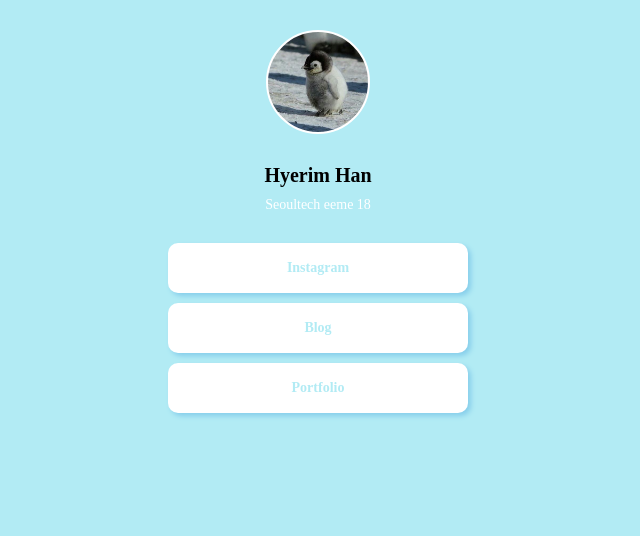
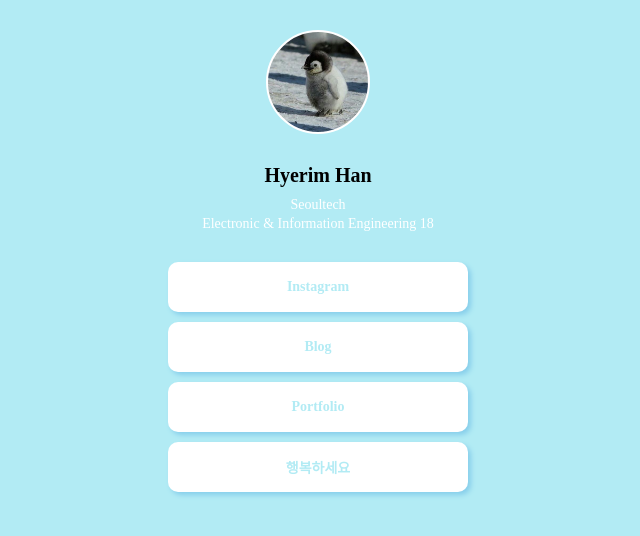
Before and after one commit to hyeeee14/mypage, a plain HTML site: page index.html in a window 1280 px wide. Shown: the whole page, without its empty margins (322-962 px from the left). Drawn offline with Linux system fonts and the light colour scheme; a web font is replaced by a local one.

Commit message:
Update index.html

```diff
--- a/index.html
+++ b/index.html
@@ -1,8 +1,6 @@
 <!DOCTYPE html>
 <html>
     <head>
-        <!-- 웹페이지 보이지는 않지만, 필요한 설정을 해두는 곳이에요.
-             우리가 집을 위해 미리 생각 해놓은 것을 적어두는 곳이라고 할 수 있죠!-->
         <meta charset="UTF-8" />
         <meta http-equiv="X-UA-Compatible" content="IE=edge" />
         <meta name="viewport" content="width=device-width, initial-scale=1.0" />
@@ -36,6 +34,12 @@
                 margin-bottom: 10px;
             }
             .sub{
+                color: white;
+                font-size:14px;
+                margin-top: 0px;
+                margin-bottom:3px;
+            }
+            .sub2{
                 color: white;
                 font-size:14px;
                 margin-top: 0px;
@@ -80,10 +84,12 @@
         <div class="wrap">
             <div class="profile"></div>
             <h1 class="main">Hyerim Han</h1>
-            <p class="sub">Seoultech eeme 18</p>
+            <p class="sub">Seoultech</p>
+            <p class="sub2">Electronic & Information Engineering 18</p>
             <a target="_blank" href="https://www.instagram.com/tteokhyerim/">Instagram</a>
             <a target="_blank" href="https://blog.naver.com/hyeeee14">Blog</a>
-            <a target="_blank" href="https://chang.spartacodingclub.kr/">Portfolio</a>
+            <a target="_blank" href="https://maroon-neem-9ff.notion.site/Not-yet-c96416138b914bf7afcb4142f8b6239d">Portfolio</a>
+            <a target="_blank" href="https://maroon-neem-9ff.notion.site/4f118683a3fb49c2b31095160d6029ad">행복하세요</a>
         </div>
     </body>
 </html>
```
